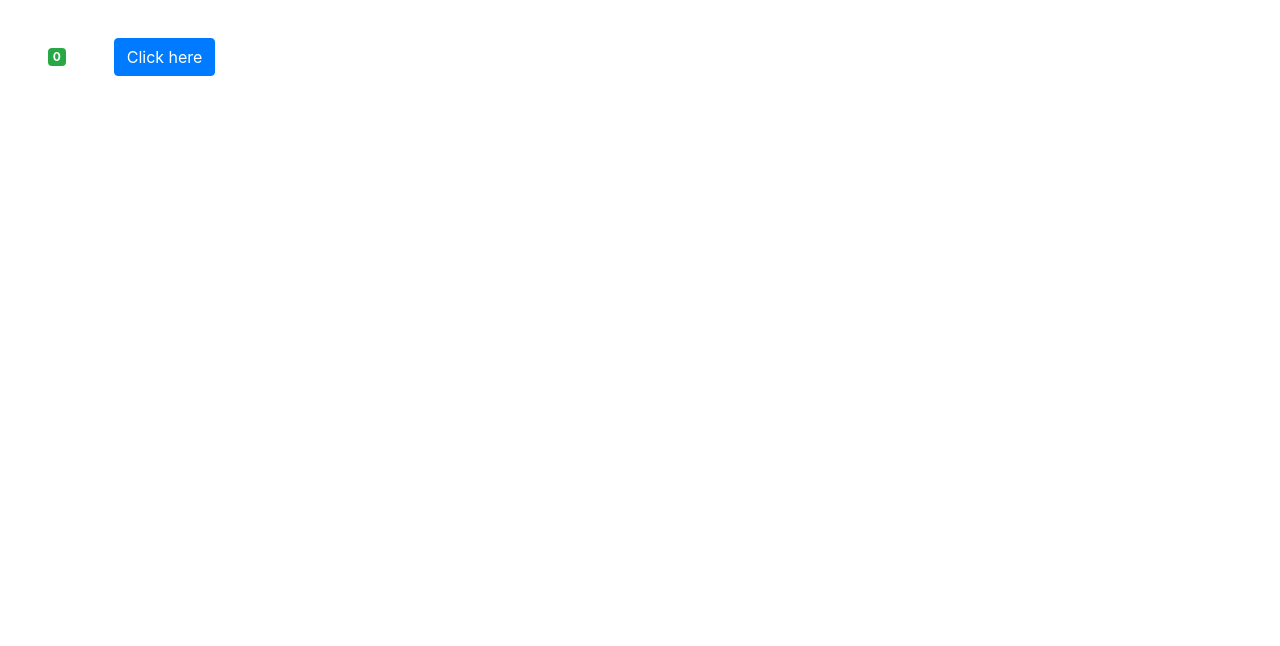
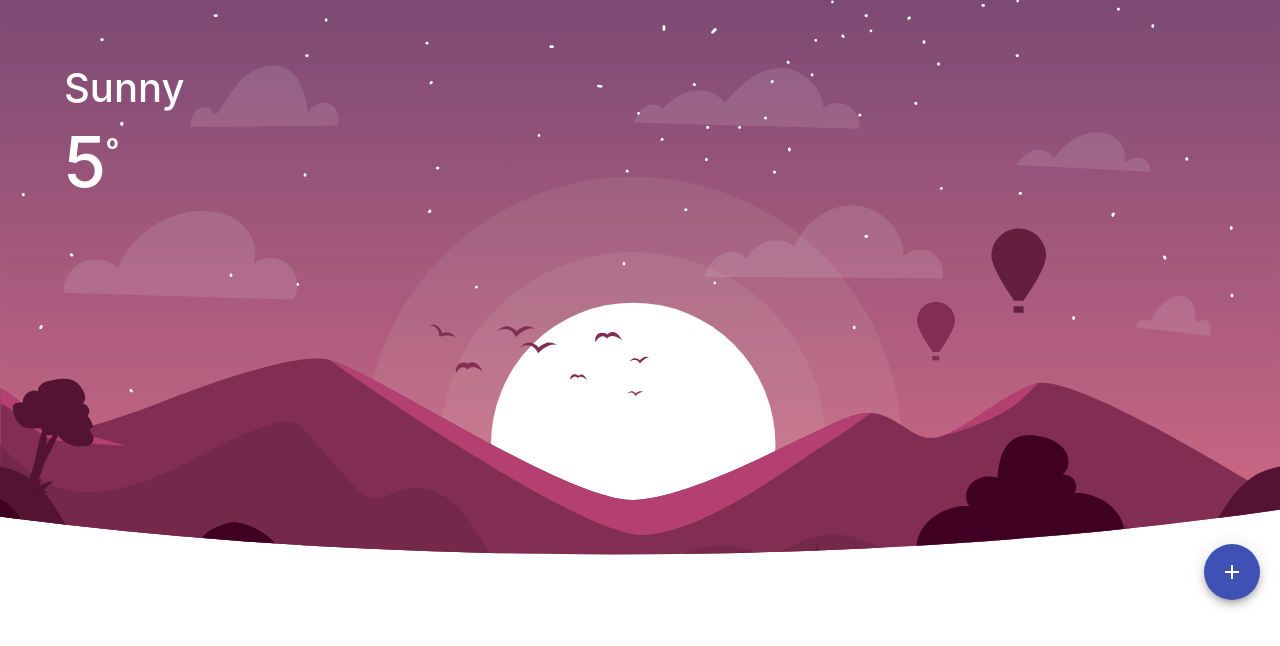
Before and after one commit to teezzan/Reactjs-WeatherApp, a React (Create React App) app: page / in a window 1280 px wide. Shown: the top 646 px of the page. Built offline with nearby package versions, Linux system fonts and the light colour scheme.

Commit message:
began basic implementation

```diff
--- a/src/App.css
+++ b/src/App.css
@@ -1,38 +1,26 @@
 .App {
   text-align: center;
 }
-
-.App-logo {
-  height: 40vmin;
-  pointer-events: none;
+.mainImg {
+  /* background-position: 0 -50px; */
+  padding: 5%;
+  height: 70vh;
+  background-image: url("./assets/T_3.svg");
+  background-size: cover;
+  clip-path: ellipse(100% 55% at 48% 44%);
+  color: white;
+  text-align: left;
 }
-
-@media (prefers-reduced-motion: no-preference) {
-  .App-logo {
-    animation: App-logo-spin infinite 20s linear;
-  }
+.weather {
+  font-size: 40px;
 }
-
-.App-header {
-  background-color: #282c34;
-  min-height: 100vh;
-  display: flex;
-  flex-direction: column;
-  align-items: center;
-  justify-content: center;
-  font-size: calc(10px + 2vmin);
-  color: white;
+.temp {
+  position: relative;
+  font-size: 4.375rem;
 }
-
-.App-link {
-  color: #61dafb;
+.deg {
+  position: absolute;
+  top: 10px;
+  font-size: 1.25rem;
+  font-weight: bold;
 }
-
-@keyframes App-logo-spin {
-  from {
-    transform: rotate(0deg);
-  }
-  to {
-    transform: rotate(360deg);
-  }
-}
--- a/src/App.js
+++ b/src/App.js
@@ -1,12 +1,34 @@
-import React from 'react';
+import React, { Component } from 'react';
 import './App.css';
+import { Fab } from '@material-ui/core';
+import AddIcon from '@material-ui/icons/Add';
 
-function App() {
-  return (
-    <div className="App">
 
-    </div>
-  );
+class MainComp extends Component {
+  state = {
+    temp: 5,
+    weather: "Sunny"
+  }
+   fabstyle = {
+    margin: 0,
+    top: 'auto',
+    right: 20,
+    bottom: 200,
+    left: 'auto',
+    position: 'fixed',
+  };
+  render() {
+    return (<div className="App">
+      <div className="mainImg">
+        <h3 className="weather">{this.state.weather}</h3>
+        <h1 className="temp">{this.state.temp}<span className="deg">o</span> </h1>
+
+      </div>
+      <Fab style={this.fabstyle} color="primary" size="large" aria-label="add">
+        <AddIcon />
+      </Fab>
+    </div>);
+  }
 }
 
-export default App;
+export default MainComp;
--- a/src/components/locationComponent.jsx
+++ b/src/components/locationComponent.jsx
@@ -7,14 +7,14 @@ class LocationCard extends Component {
   render() {
     return (
       <div>
-        <span className="badge badge-success m-5"> {this.state.count}</span>
-        <button onClick={this.incrementCount} className=" btn btn-primary "> Click here </button>
+        <img src={require("../assets/T_3.svg")} alt="im" />
+
       </div>
     );
   }
-  incrementCount = () => {
-    this.setState({ count: this.state.count + 1 });
-  };
+  // incrementCount = () => {
+  //   this.setState({ count: this.state.count + 1 });
+  // };
 }
 
 export default LocationCard;
--- a/src/index.css
+++ b/src/index.css
@@ -1,13 +1,18 @@
+* {
+  margin: 0;
+  padding: 0;
+  box-sizing: border-box;
+}
 body {
   margin: 0;
-  font-family: -apple-system, BlinkMacSystemFont, 'Segoe UI', 'Roboto', 'Oxygen',
-    'Ubuntu', 'Cantarell', 'Fira Sans', 'Droid Sans', 'Helvetica Neue',
+  font-family: -apple-system, BlinkMacSystemFont, "Segoe UI", "Roboto", "Oxygen",
+    "Ubuntu", "Cantarell", "Fira Sans", "Droid Sans", "Helvetica Neue",
     sans-serif;
   -webkit-font-smoothing: antialiased;
   -moz-osx-font-smoothing: grayscale;
 }
 
 code {
-  font-family: source-code-pro, Menlo, Monaco, Consolas, 'Courier New',
+  font-family: source-code-pro, Menlo, Monaco, Consolas, "Courier New",
     monospace;
 }
--- a/src/index.js
+++ b/src/index.js
@@ -1,14 +1,14 @@
 import React from 'react';
 import ReactDOM from 'react-dom';
 import './index.css';
-// import App from './App';
+import App from './App';
 import 'bootstrap/dist/css/bootstrap.min.css';
 import * as serviceWorker from './serviceWorker';
-import LocationComp from "./components/locationComponent"
+// import LocationComp from "./components/locationComponent"
 
 ReactDOM.render(
   <React.StrictMode>
-    <LocationComp />
+    <App />
   </React.StrictMode>,
   document.getElementById('root')
 );
```
Also changed, not shown: src/components/copycard.jsx (added, +124 -0 lines), src/assets/T_3-01.jpg (added), src/assets/T_3.svg (added), src/components/locationComponent.css (added).
